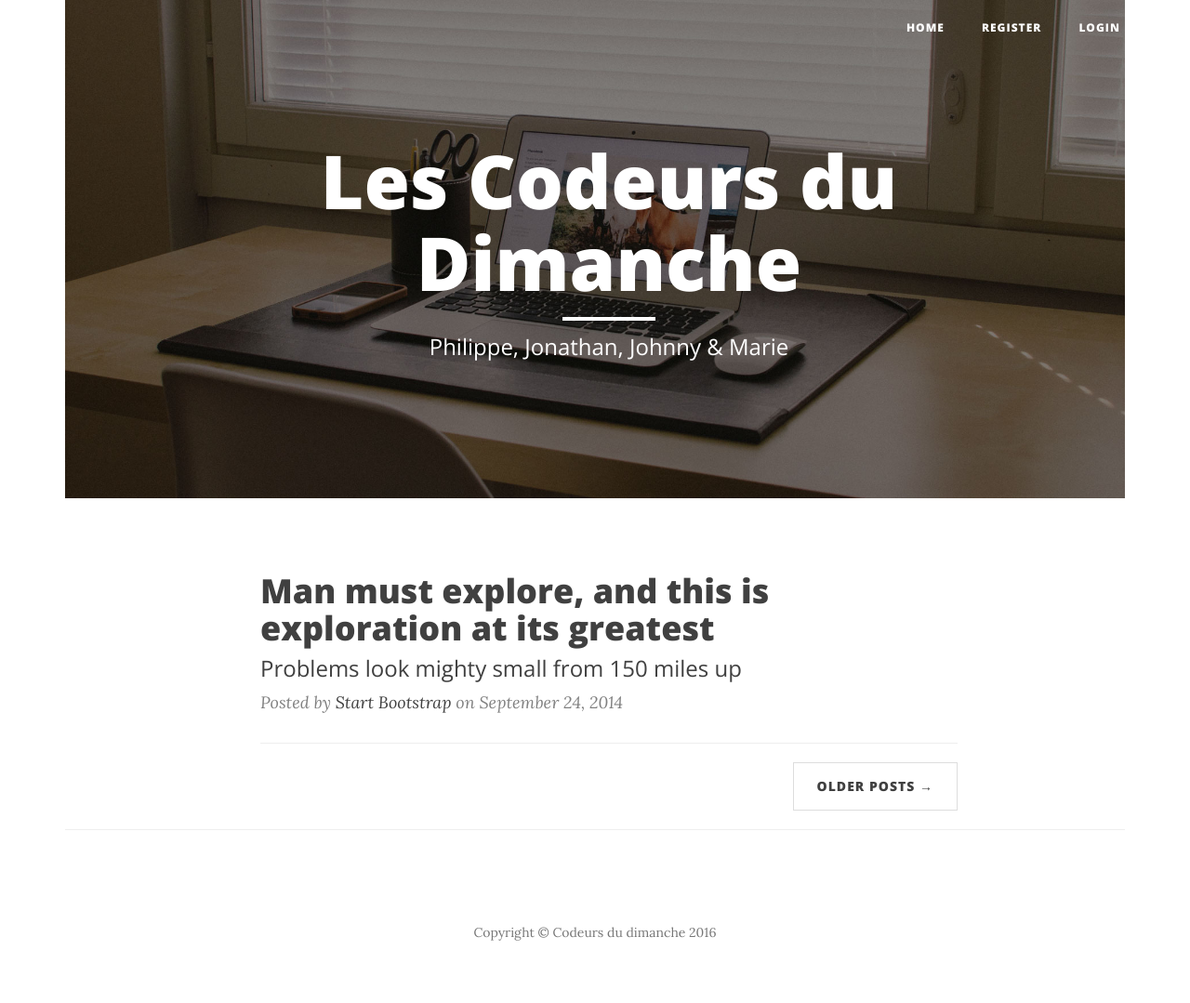
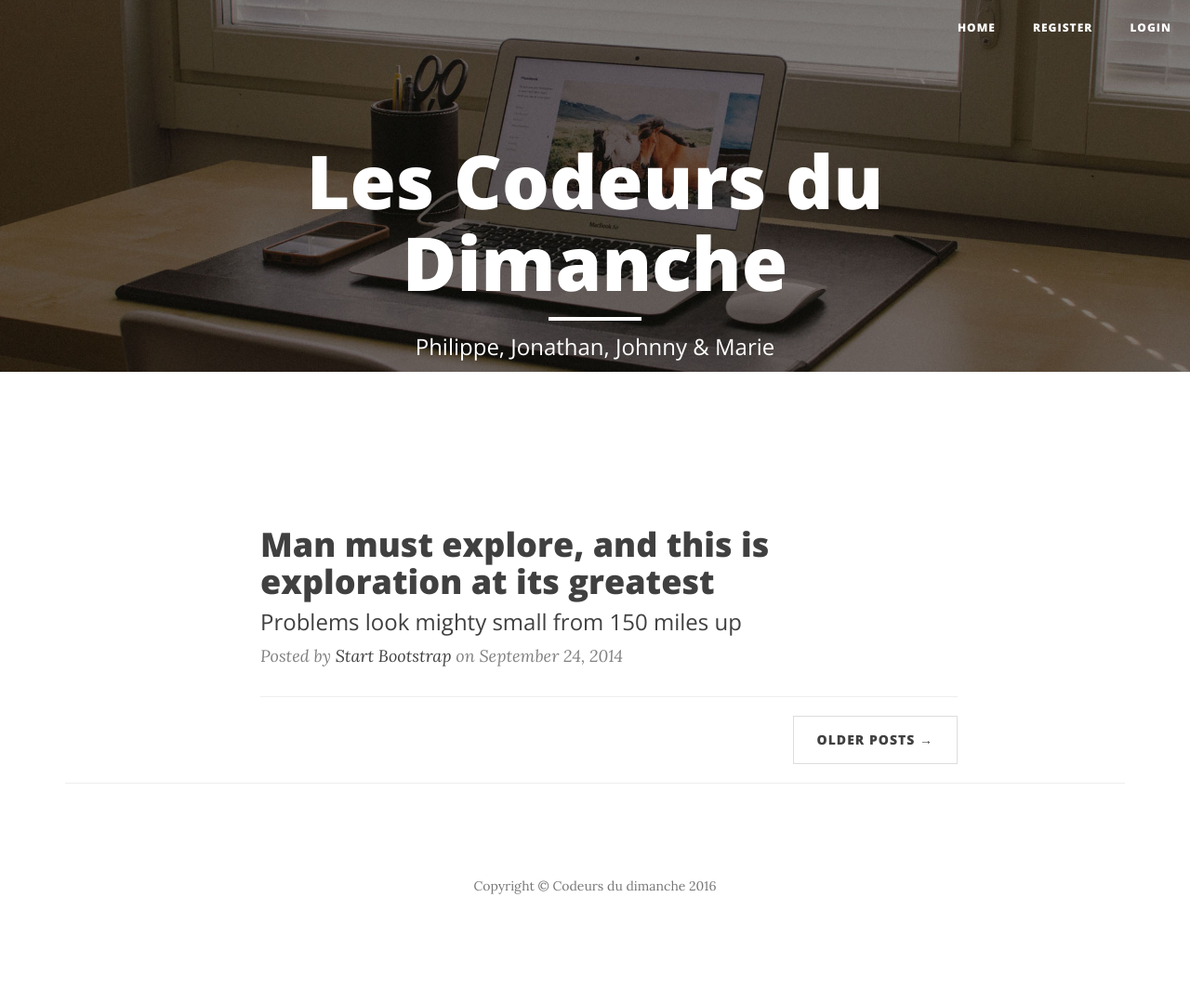
Before and after one commit to philippe-3wa/les-codeurs-du-dimanche, a PHP site: page / in a window 1280 px wide. Shown: the whole page at 93% size. After the commit the page ends 962 px from the top, so only its background shows below. Run offline with PHP 8.4, Linux system fonts and the light colour scheme; some libraries are stand-ins or nearby versions.

Commit message:
new phtml

```diff
--- a/public/css/style.css
+++ b/public/css/style.css
@@ -0,0 +1,4 @@
+.img_bkg {
+	max-height: 400px;
+	margin-bottom: 0;
+}
--- a/views/article.phtml
+++ b/views/article.phtml
@@ -2,7 +2,7 @@
 	<div class="single-page-artical">
 		<div class="artical-content">
 			<h3>Lorem Ipsum is simply dummy text</h3>
-			<img class="img-responsive" src="images/banner.jpg" alt=" " />
+
 			<p>Lorem ipsum dolor sit amet, consectetur adipisicing elit, sed do eiusmod tempor incididunt ut labore et dolore magna aliqua. Ut enim ad minim veniam, quis nostrud exercitation ullamco laboris nisi ut aliquip ex ea commodo consequat. Duis aute irure dolor in reprehenderit in voluptate velit esse cillum dolore eu fugiat nulla pariatur. Excepteur sint occaecat cupidatat non proident, sunt in culpa qui officia deserunt mollit anim id est laborum.
 				 Lorem ipsum dolor sit amet, consectetur adipisicing elit, sed do eiusmod tempor incididunt ut labore et dolore magna aliqua. Ut enim ad minim veniam, quis nostrud exercitation ullamco laboris nisi ut aliquip ex ea commodo consequat. Duis aute irure dolor in reprehenderit in voluptate velit esse cillum dolore eu fugiat nulla pariatur. Excepteur sint occaecat cupidatat non proident, sunt in culpa qui officia deserunt mollit anim id est laborum.
 				 Lorem ipsum dolor sit amet, consectetur adipisicing elit, sed do eiusmod tempor incididunt ut labore et dolore magna aliqua. Ut enim ad minim veniam, quis nostrud exercitation ullamco laboris nisi ut aliquip ex ea commodo consequat. Duis aute irure dolor in reprehenderit in voluptate velit esse cillum dolore eu fugiat nulla pariatur. Excepteur sint occaecat cupidatat non proident, sunt in culpa qui officia deserunt mollit anim id est laborum.</p>
--- a/views/commentaires.phtml
+++ b/views/commentaires.phtml
@@ -2,7 +2,7 @@
 	<h3>Comments</h3>
 	<div class="comments-top-top">
 		<div class="top-comment-left">
-			<a href="#"><img class="img-responsive" src="images/co.png" alt=""></a>
+			<a href="#"><img class="img-responsive" src="./public/img/co.png" alt=""></a>
 		</div>
 		<div class="top-comment-right">
 			<ul>
--- a/views/header.phtml
+++ b/views/header.phtml
@@ -1,6 +1,24 @@
+     <!-- Page Header -->
+    <!-- Set your background image for this header on the line below. -->
+
+    <header class="intro-header img_bkg" style="background-image: url('./public/img/home-bg.jpg')">
+        <div class="container">
+            <div class="row">
+                <div class="col-lg-8 col-lg-offset-2 col-md-10 col-md-offset-1">
+                    <div class="site-heading">
+                        <h1>Les Codeurs du Dimanche</h1>
+                        <hr class="small">
+                        <span class="subheading">Philippe, Jonathan, Johnny & Marie</span>
+                    </div>
+                </div>
+            </div>
+        </div>
+    </header>
+
+
     <!-- Navigation -->
     <nav class="navbar navbar-default navbar-custom navbar-fixed-top">
-        <div class="container">
+        <div class="container-fluid">
             <!-- Brand and toggle get grouped for better mobile display -->
             <div class="navbar-header page-scroll">
                 <button type="button" class="navbar-toggle" data-toggle="collapse" data-target="#bs-example-navbar-collapse-1">
--- a/views/home.phtml
+++ b/views/home.phtml
@@ -1,19 +1,3 @@
-    <!-- Page Header -->
-    <!-- Set your background image for this header on the line below. -->
-
-    <header class="intro-header" style="background-image: url('./public/img/home-bg.jpg')">
-        <div class="container">
-            <div class="row">
-                <div class="col-lg-8 col-lg-offset-2 col-md-10 col-md-offset-1">
-                    <div class="site-heading">
-                        <h1>Les Codeurs du Dimanche</h1>
-                        <hr class="small">
-                        <span class="subheading">Philippe, Jonathan, Johnny & Marie</span>
-                    </div>
-                </div>
-            </div>
-        </div>
-    </header>
 
     <!-- Main Content -->
     <div class="container">
--- a/views/skel.phtml
+++ b/views/skel.phtml
@@ -21,6 +21,7 @@
     <link href="http://maxcdn.bootstrapcdn.com/font-awesome/4.1.0/css/font-awesome.min.css" rel="stylesheet" type="text/css">
     <link href='http://fonts.googleapis.com/css?family=Lora:400,700,400italic,700italic' rel='stylesheet' type='text/css'>
     <link href='http://fonts.googleapis.com/css?family=Open+Sans:300italic,400italic,600italic,700italic,800italic,400,300,600,700,800' rel='stylesheet' type='text/css'>
+    <link href="./public/css/style.css" rel="stylesheet">
 
     <!-- HTML5 Shim and Respond.js IE8 support of HTML5 elements and media queries -->
     <!-- WARNING: Respond.js doesn't work if you view the page via file:// -->
```
Also changed, not shown: views/header_in.phtml (+19 -1 lines).
